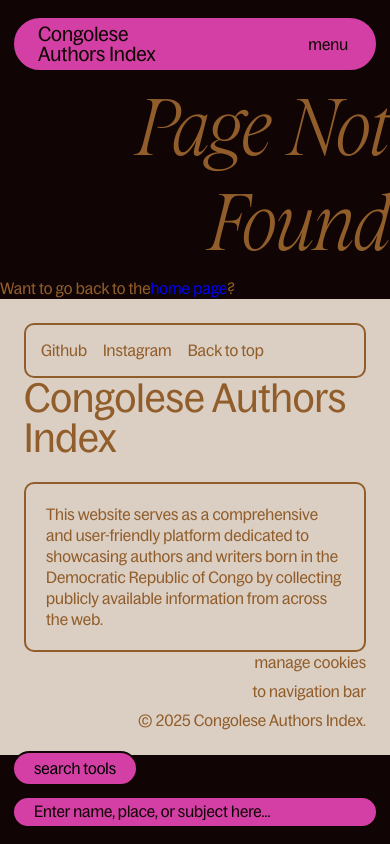
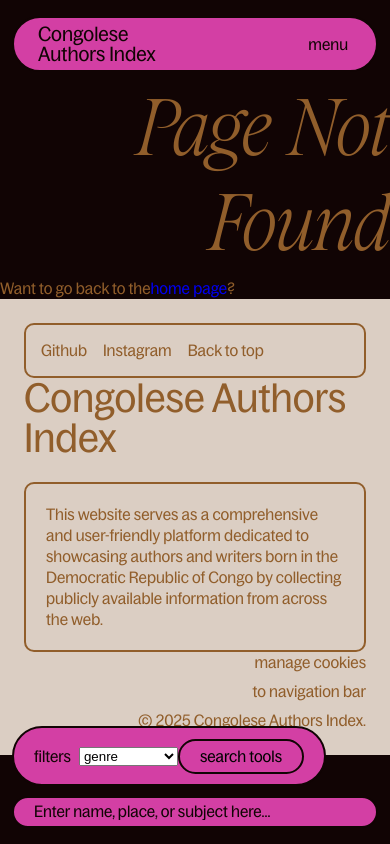
Before and after one commit to UncleDoubleU/Congolese-Authors-Index, a React (Vite) app in the folder 20250513-cai/: page /notfound in a window 390 px wide. Built offline with nearby package versions, Linux system fonts and the light colour scheme.

Commit message:
started working on the mobile search tools code

```diff
--- a/20250513-cai/src/components/BottomNav/BottomNav.tsx
+++ b/20250513-cai/src/components/BottomNav/BottomNav.tsx
@@ -4,13 +4,8 @@
 
 function BottomNav() {
 
-  const [isClicked, setIsClicked] = useState(false)
-  const [btnText, setBtnText] = useState("tools");
+
   const cY = new Date().getFullYear();
-
-  useEffect(() => {
-    setBtnText(!isClicked ? "search tools" : "close")
-  }, [isClicked])
 
   const filters = [
     {
@@ -113,20 +108,13 @@
     { id: 4, title: "oldest first" },
   ];
 
-  function handleClick() {
-    setIsClicked((c) => !c);
-  }
-
   return (
     <nav role="search bar" className={styles.container}>
-      {isClicked && (
-        <>
-          <SearchTool name="filters" items={filters} />
-          <SearchTool name="sort by" items={sorting} />
-        </>
-      )}
 
-      <button onClick={handleClick}>{btnText}</button>
+      <SearchTool name="filters" items={filters} />
+
+
+
       <input name="search bar" type="search" placeholder="Enter name, place, or subject here..." />
     </nav>
   );
--- a/20250513-cai/src/components/SearchTool/SearchTool.tsx
+++ b/20250513-cai/src/components/SearchTool/SearchTool.tsx
@@ -8,9 +8,10 @@
 
 function SearchTool({ name, items }: SearchToolProps) {
   const [isClicked, setIsClicked] = useState(false)
-  const [listStyle, setListStyles] = useState(`${styles.hidden}`)
-  const [listH3Syle, setListH3Style] = useState(`${styles.listH3}`)
-  const [contStyle, setContStyle] = useState(`${styles.searchToolCont}`)
+  const [btnText, setBtnText] = useState("search tools");
+  const [listStyle, setListStyles] = useState(`${styles.hidden}`);
+  const [listH3Syle, setListH3Style] = useState(`${styles.listH3}`);
+  const [contStyle, setContStyle] = useState(`${styles.searchToolCont}`);
   const [width, setWidth] = useState(window.innerWidth)
 
   const contRef = useRef<HTMLElement>(null)
@@ -19,6 +20,7 @@
     setListStyles(isClicked ? `${styles.list}` : `${styles.hidden}`)
     setListH3Style(isClicked ? `${styles.listH3Active}` : `${styles.listH3}`)
     setContStyle(isClicked ? `${styles.searchToolCont} ${styles.active}` : `${styles.searchToolCont}`)
+    { setBtnText(isClicked ? "close" : "search tools") }
 
   }, [isClicked])
 
@@ -42,7 +44,7 @@
 
 
   const listItems = items.map((item) => (
-    <li key={item.id} className={styles.listItem}>{item.title}</li>
+    <option key={item.id} className={styles.listItem}>{item.title}</option>
   ));
 
 
@@ -65,29 +67,14 @@
 
 
   return (
-    <section key={name} ref={contRef} onClick={handleClick} role="button" className={contStyle}>
-
-      <article>
-        <h3 className={listH3Syle}>
-          <span>{name}</span>
-          <span aria-hidden="true" className="icon">
-            <svg
-              xmlns="http://www.w3.org/2000/svg"
-              width="10"
-              height="10"
-              viewBox="0 0 10 10"
-              fill="none"
-            >
-              <path
-                d="M6.06934 4.51562V10L3.93066 9.14941V4.51562L0 0H10L6.06934 4.51562Z"
-                fill="#110404"
-              />
-            </svg>
-          </span>
-        </h3>
-
-        <ul className={listStyle}>{listItems}</ul>
-      </article>
+    <section key={name} ref={contRef} role="button" className={contStyle}>
+      <label htmlFor="search tools" className={listH3Syle}>
+        {name}
+        <select name="search tools">
+          {listItems}
+        </select>
+      </label>
+      <button onClick={handleClick}>{btnText}</button>
     </section>
   );
 }
```
